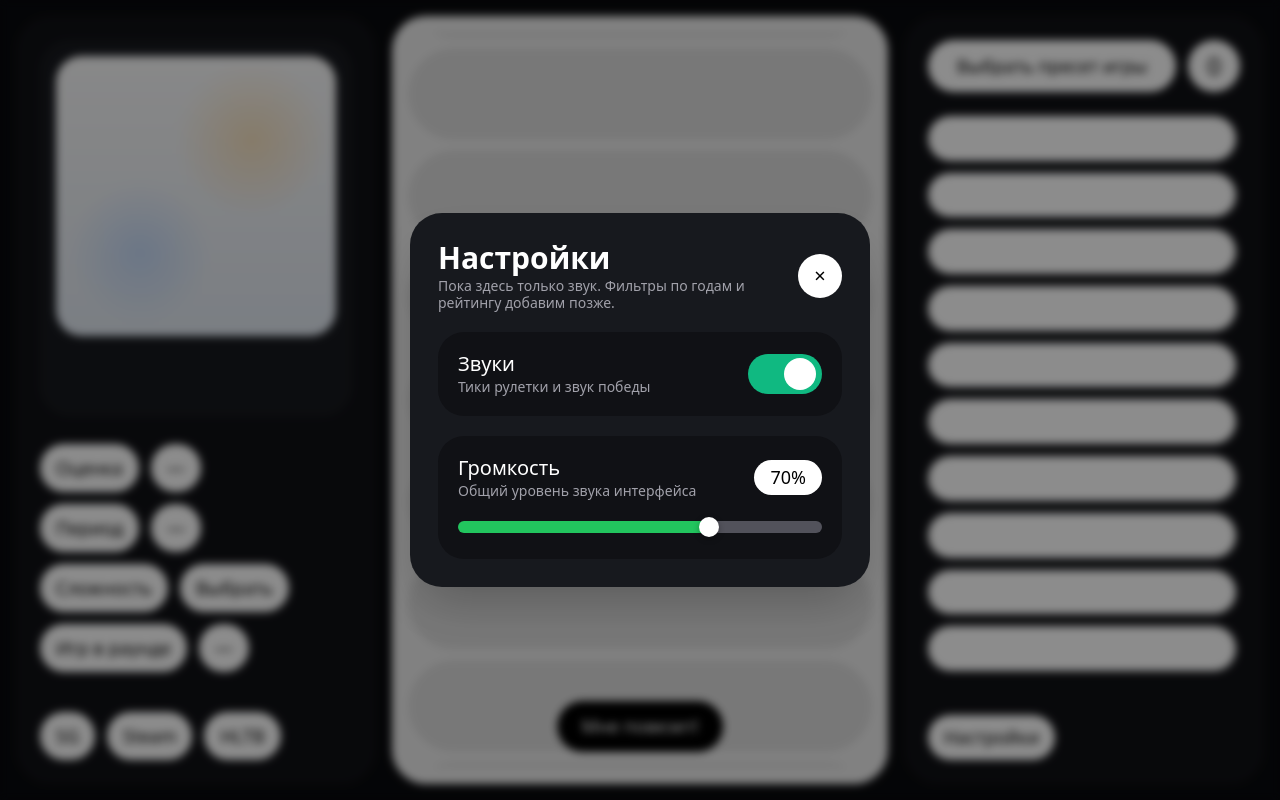
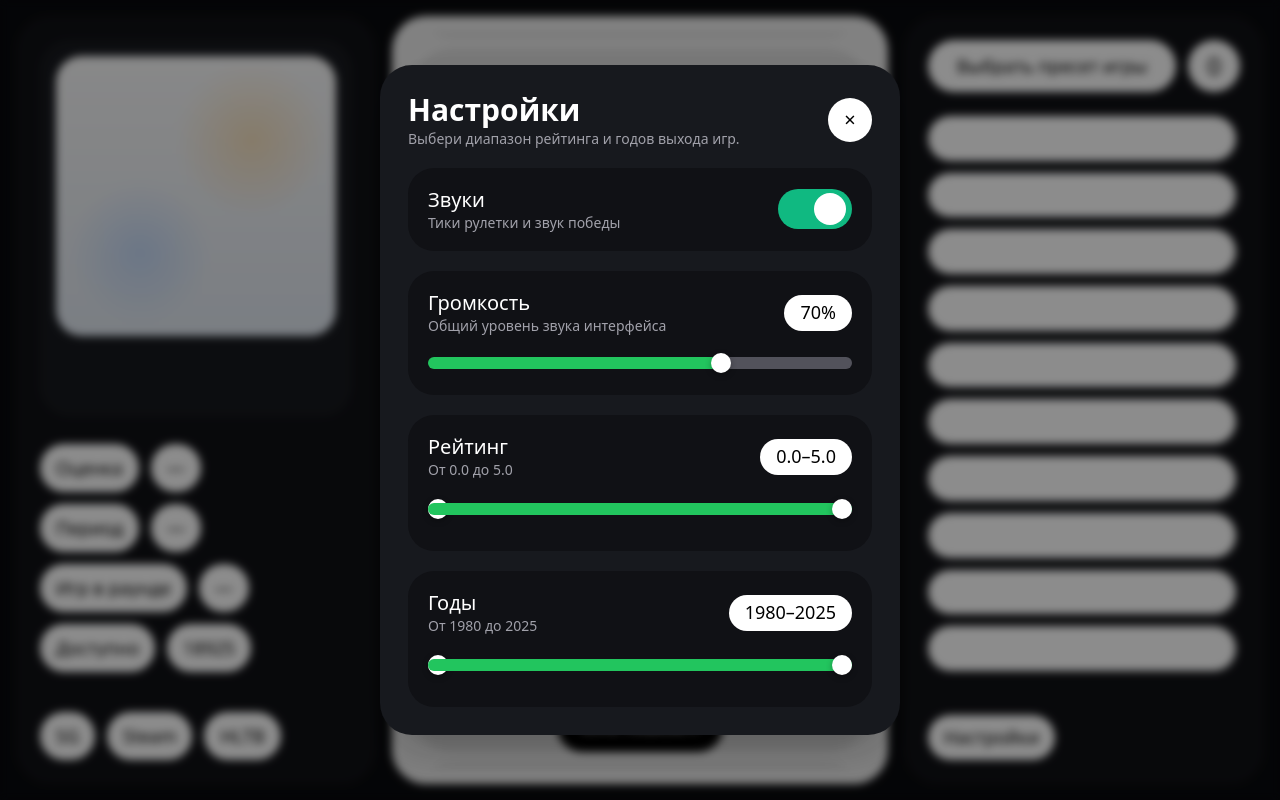
Before and after one commit to qwekee1/game-roulette-ui, a React (Vite) app: page / in a window 1280 px wide. Both pictures are taken after a click on the button "Настройки". Built offline with nearby package versions, Linux system fonts and the light colour scheme.

Commit message:
Добавление расширенных настроек

```diff
--- a/src/App.tsx
+++ b/src/App.tsx
@@ -13,6 +13,7 @@ type RawGameEntry = {
   url_stopgame: string;
   rating?: number | null;
   weight?: number | null;
+  year_range?: string | null;
 };
 
 type RawDatabase = {
@@ -25,6 +26,10 @@ type GameEntry = {
   title: string;
   stopgameUrl: string;
   stopgameSlug?: string;
+  ratingValue: number | null;
+  yearRangeRaw: string | null;
+  yearStart: number | null;
+  yearEnd: number | null;
   rating?: {
     value?: number | null;
     text?: string | null;
@@ -61,16 +66,69 @@ const VISIBLE_TRACK_HEIGHT =
   VISIBLE_ROWS * LANE_ITEM_HEIGHT + (VISIBLE_ROWS - 1) * STEP_GAP;
 const SPIN_POOL_SIZE = 10;
 
+const MIN_RATING = 0;
+const MAX_RATING = 5;
+const MIN_YEAR = 1980;
+const MAX_YEAR = 2025;
+
+const LS_SOUND_ENABLED = 'soundEnabled';
+const LS_SOUND_VOLUME = 'soundVolume';
+const LS_RATING_MIN = 'rouletteRatingMin';
+const LS_RATING_MAX = 'rouletteRatingMax';
+const LS_YEAR_MIN = 'rouletteYearMin';
+const LS_YEAR_MAX = 'rouletteYearMax';
+
+function clamp(value: number, min: number, max: number): number {
+  return Math.min(max, Math.max(min, value));
+}
+
+function parseYearRange(yearRange?: string | null): { start: number | null; end: number | null } {
+  if (!yearRange) return { start: null, end: null };
+
+  const match = yearRange.match(/(\d{4})\D+(\d{4})/);
+  if (match) {
+    const start = Number(match[1]);
+    const end = Number(match[2]);
+    if (Number.isFinite(start) && Number.isFinite(end)) {
+      return {
+        start: Math.min(start, end),
+        end: Math.max(start, end),
+      };
+    }
+  }
+
+  const single = yearRange.match(/(\d{4})/);
+  if (single) {
+    const year = Number(single[1]);
+    if (Number.isFinite(year)) {
+      return { start: year, end: year };
+    }
+  }
+
+  return { start: null, end: null };
+}
+
 function toGameEntry(raw: RawGameEntry): GameEntry {
+  const parsedYears = parseYearRange(raw.year_range);
+
   return {
     id: String(raw.id),
     title: raw.name,
     stopgameUrl: raw.url_stopgame,
     stopgameSlug: raw.url_stopgame.split('/').filter(Boolean).pop(),
+    ratingValue: typeof raw.rating === 'number' ? raw.rating : null,
+    yearRangeRaw: raw.year_range ?? null,
+    yearStart: parsedYears.start,
+    yearEnd: parsedYears.end,
     rating: {
       value: raw.rating ?? null,
       text: typeof raw.rating === 'number' ? raw.rating.toFixed(1) : null,
       allObservedValues: typeof raw.rating === 'number' ? [raw.rating.toFixed(1)] : [],
+    },
+    period: {
+      label: raw.year_range ?? '—',
+      startYear: parsedYears.start ?? undefined,
+      endYear: parsedYears.end ?? undefined,
     },
     assets: {
       stopgameCoverUrl: null,
@@ -167,6 +225,29 @@ function getPlaceholderRows(count: number): Array<{ id: string; title: string }>
   }));
 }
 
+function matchesFilters(
+  game: GameEntry,
+  ratingMin: number,
+  ratingMax: number,
+  yearMin: number,
+  yearMax: number,
+): boolean {
+  const rating = game.ratingValue ?? 0;
+  if (rating < ratingMin || rating > ratingMax) return false;
+
+  const start = game.yearStart ?? MIN_YEAR;
+  const end = game.yearEnd ?? MAX_YEAR;
+
+  return end >= yearMin && start <= yearMax;
+}
+
+function readNumberFromStorage(key: string, fallback: number): number {
+  const raw = window.localStorage.getItem(key);
+  if (raw === null) return fallback;
+  const parsed = Number(raw);
+  return Number.isFinite(parsed) ? parsed : fallback;
+}
+
 export default function GameRouletteUI() {
   const [gamesDb] = useState<GameEntry[]>(() => getGamesDb());
   const [spinPool, setSpinPool] = useState<GameEntry[]>([]);
@@ -182,14 +263,28 @@ export default function GameRouletteUI() {
   const [presetCount, setPresetCount] = useState<number>(0);
   const [isPresetOpen, setIsPresetOpen] = useState(false);
   const [isSettingsOpen, setIsSettingsOpen] = useState(false);
+
   const [isSoundEnabled, setIsSoundEnabled] = useState<boolean>(() => {
-    const saved = window.localStorage.getItem('soundEnabled');
+    const saved = window.localStorage.getItem(LS_SOUND_ENABLED);
     return saved !== null ? JSON.parse(saved) : true;
   });
   const [soundVolume, setSoundVolume] = useState<number>(() => {
-    const saved = window.localStorage.getItem('soundVolume');
+    const saved = window.localStorage.getItem(LS_SOUND_VOLUME);
     return saved !== null ? Number(saved) : 70;
   });
+
+  const [ratingMin, setRatingMin] = useState<number>(() =>
+    clamp(readNumberFromStorage(LS_RATING_MIN, MIN_RATING), MIN_RATING, MAX_RATING),
+  );
+  const [ratingMax, setRatingMax] = useState<number>(() =>
+    clamp(readNumberFromStorage(LS_RATING_MAX, MAX_RATING), MIN_RATING, MAX_RATING),
+  );
+  const [yearMin, setYearMin] = useState<number>(() =>
+    clamp(readNumberFromStorage(LS_YEAR_MIN, MIN_YEAR), MIN_YEAR, MAX_YEAR),
+  );
+  const [yearMax, setYearMax] = useState<number>(() =>
+    clamp(readNumberFromStorage(LS_YEAR_MAX, MAX_YEAR), MIN_YEAR, MAX_YEAR),
+  );
 
   const spinTimeoutRef = useRef<ReturnType<typeof window.setTimeout> | null>(null);
   const settleTimeoutRef = useRef<ReturnType<typeof window.setTimeout> | null>(null);
@@ -197,18 +292,61 @@ export default function GameRouletteUI() {
   const audioContextRef = useRef<AudioContext | null>(null);
   const tickTimeoutsRef = useRef<Array<ReturnType<typeof window.setTimeout>>>([]);
 
+  const filteredGamesDb = useMemo(() => {
+    const safeRatingMin = Math.min(ratingMin, ratingMax);
+    const safeRatingMax = Math.max(ratingMin, ratingMax);
+    const safeYearMin = Math.min(yearMin, yearMax);
+    const safeYearMax = Math.max(yearMin, yearMax);
+
+    return gamesDb.filter((game) =>
+      matchesFilters(game, safeRatingMin, safeRatingMax, safeYearMin, safeYearMax),
+    );
+  }, [gamesDb, ratingMin, ratingMax, yearMin, yearMax]);
+
   const repeatedSpinPool = useMemo(() => {
     if (spinPool.length === 0) return [];
     return Array.from({ length: 120 }, (_, index) => spinPool[index % spinPool.length]);
   }, [spinPool]);
 
   useEffect(() => {
-    window.localStorage.setItem('soundEnabled', JSON.stringify(isSoundEnabled));
+    window.localStorage.setItem(LS_SOUND_ENABLED, JSON.stringify(isSoundEnabled));
   }, [isSoundEnabled]);
 
   useEffect(() => {
-    window.localStorage.setItem('soundVolume', String(soundVolume));
+    window.localStorage.setItem(LS_SOUND_VOLUME, String(soundVolume));
   }, [soundVolume]);
+
+  useEffect(() => {
+    window.localStorage.setItem(LS_RATING_MIN, String(ratingMin));
+    window.localStorage.setItem(LS_RATING_MAX, String(ratingMax));
+    window.localStorage.setItem(LS_YEAR_MIN, String(yearMin));
+    window.localStorage.setItem(LS_YEAR_MAX, String(yearMax));
+  }, [ratingMin, ratingMax, yearMin, yearMax]);
+
+  useEffect(() => {
+    if (selectedGame && !filteredGamesDb.some((game) => game.id === selectedGame.id)) {
+      setSelectedGame(null);
+    }
+
+    if (spinPool.length > 0) {
+      const filteredPool = spinPool.filter((game) =>
+        filteredGamesDb.some((allowedGame) => allowedGame.id === game.id),
+      );
+      if (filteredPool.length !== spinPool.length) {
+        setSpinPool(filteredPool);
+      }
+    }
+
+    if (filteredGamesDb.length === 0) {
+      setSpinPool([]);
+      setSelectedGame(null);
+      setHasSpun(false);
+      setSpinSequence(null);
+      setSpinTransition('none');
+      setSpinTranslate(0);
+      setCenterIndex(0);
+    }
+  }, [filteredGamesDb, selectedGame, spinPool]);
 
   useEffect(() => {
     return () => {
@@ -318,14 +456,14 @@ export default function GameRouletteUI() {
   };
 
   const handleSpin = () => {
-    if (isSpinning || gamesDb.length === 0) return;
+    if (isSpinning || filteredGamesDb.length === 0) return;
 
     if (spinTimeoutRef.current !== null) window.clearTimeout(spinTimeoutRef.current);
     if (settleTimeoutRef.current !== null) window.clearTimeout(settleTimeoutRef.current);
     if (finalizeTimeoutRef.current !== null) window.clearTimeout(finalizeTimeoutRef.current);
     clearTickTimeouts();
 
-    const newRoundGames = getRandomGames(gamesDb, SPIN_POOL_SIZE);
+    const newRoundGames = getRandomGames(filteredGamesDb, SPIN_POOL_SIZE);
     if (newRoundGames.length === 0) return;
 
     const repeatedPool = Array.from(
@@ -386,6 +524,22 @@ export default function GameRouletteUI() {
   const rightColumnItems = hasSpun ? spinPool : [];
   const rightPlaceholders = !hasSpun ? getPlaceholderRows(SPIN_POOL_SIZE) : [];
 
+  const ratingTrackStyle = (min: number, max: number) => {
+    const left = ((min - MIN_RATING) / (MAX_RATING - MIN_RATING)) * 100;
+    const right = ((max - MIN_RATING) / (MAX_RATING - MIN_RATING)) * 100;
+    return {
+      background: `linear-gradient(to right, #52525b 0%, #52525b ${left}%, #22c55e ${left}%, #22c55e ${right}%, #52525b ${right}%, #52525b 100%)`,
+    };
+  };
+
+  const yearTrackStyle = (min: number, max: number) => {
+    const left = ((min - MIN_YEAR) / (MAX_YEAR - MIN_YEAR)) * 100;
+    const right = ((max - MIN_YEAR) / (MAX_YEAR - MIN_YEAR)) * 100;
+    return {
+      background: `linear-gradient(to right, #52525b 0%, #52525b ${left}%, #22c55e ${left}%, #22c55e ${right}%, #52525b ${right}%, #52525b 100%)`,
+    };
+  };
+
   return (
     <div
       className="relative h-screen w-screen overflow-hidden bg-[#090a0d] text-white"
@@ -424,44 +578,8 @@ export default function GameRouletteUI() {
           <div className="mt-7 space-y-2.5 xl:space-y-3">
             <InfoRow label="Оценка" value={getRatingText(selectedGame)} />
             <InfoRow label="Период" value={getPeriodText(selectedGame)} />
-
-            <div className="flex items-center gap-2.5 xl:gap-3">
-              <Pill>Сложность</Pill>
-              <div className="relative min-w-0 flex-1">
-                <button
-                  type="button"
-                  onClick={() => setIsDifficultyOpen((prev: boolean) => !prev)}
-                  className="relative inline-flex h-[42px] items-center rounded-full bg-white px-3 text-left text-[16px] font-medium text-black transition-all duration-200 ease-out hover:bg-zinc-100 active:scale-[0.98] xl:h-[48px] xl:px-4 xl:text-[18px]"
-                >
-                  <span className="block truncate leading-[1.15]">{difficulty ?? 'Выбрать'}</span>
-                </button>
-
-                <div
-                  className={[
-                    'absolute left-0 right-0 top-[calc(100%+10px)] z-20 origin-top rounded-[24px] bg-white p-2 shadow-2xl transition-all duration-200 ease-out',
-                    isDifficultyOpen
-                      ? 'pointer-events-auto translate-y-0 scale-100 opacity-100'
-                      : 'pointer-events-none -translate-y-2 scale-95 opacity-0',
-                  ].join(' ')}
-                >
-                  {DIFFICULTIES.map((item) => (
-                    <button
-                      key={item}
-                      type="button"
-                      onClick={() => {
-                        setDifficulty(item);
-                        setIsDifficultyOpen(false);
-                      }}
-                      className="w-full rounded-full px-5 py-2.5 text-left text-[15px] font-medium leading-[1.15] text-black transition-colors duration-200 hover:bg-zinc-100 xl:px-6 xl:py-3 xl:text-[16px]"
-                    >
-                      {item}
-                    </button>
-                  ))}
-                </div>
-              </div>
-            </div>
-
             <InfoRow label="Игр в раунде" value={hasSpun ? String(spinPool.length) : '—'} />
+            <InfoRow label="Доступно" value={String(filteredGamesDb.length)} />
           </div>
 
           <div className="mt-auto pt-5">
@@ -543,10 +661,10 @@ export default function GameRouletteUI() {
               <button
                 type="button"
                 onClick={handleSpin}
-                disabled={isSpinning}
+                disabled={isSpinning || filteredGamesDb.length === 0}
                 className="absolute bottom-4 left-1/2 z-20 -translate-x-1/2 whitespace-nowrap rounded-full bg-black px-5 py-2.5 text-[16px] font-medium text-white transition hover:scale-[1.02] disabled:cursor-not-allowed disabled:opacity-80 xl:px-6 xl:py-3 xl:text-[18px]"
               >
-                {isSpinning ? 'Крутим...' : 'Мне повезет!'}
+                {filteredGamesDb.length === 0 ? 'Нет игр по фильтрам' : isSpinning ? 'Крутим...' : 'Мне повезет!'}
               </button>
             </div>
           </div>
@@ -641,7 +759,7 @@ export default function GameRouletteUI() {
       >
         <div
           className={[
-            'w-full max-w-[460px] rounded-[32px] bg-[#17191e] p-6 shadow-2xl transition-all duration-300 ease-out xl:p-7',
+            'w-full max-w-[520px] rounded-[32px] bg-[#17191e] p-6 shadow-2xl transition-all duration-300 ease-out xl:p-7',
             isSettingsOpen ? 'translate-y-0 scale-100 opacity-100' : 'translate-y-4 scale-95 opacity-0',
           ].join(' ')}
         >
@@ -649,7 +767,7 @@ export default function GameRouletteUI() {
             <div>
               <h2 className="text-[26px] font-semibold leading-[1.12] text-white xl:text-[30px]">Настройки</h2>
               <p className="mt-1 text-sm leading-[1.2] text-zinc-400">
-                Пока здесь только звук. Фильтры по годам и рейтингу добавим позже.
+                Выбери диапазон рейтинга и годов выхода игр.
               </p>
             </div>
             <button
@@ -711,6 +829,92 @@ export default function GameRouletteUI() {
                   background: `linear-gradient(to right, #22c55e ${soundVolume}%, #52525b ${soundVolume}%)`,
                 }}
               />
+            </div>
+
+            <div className="rounded-[26px] bg-[#101115] p-4 xl:p-5">
+              <div className="mb-4 flex items-center justify-between gap-4">
+                <div>
+                  <div className="text-[18px] font-medium leading-[1.15] text-white xl:text-[20px]">Рейтинг</div>
+                  <div className="mt-1 text-sm leading-[1.2] text-zinc-400">От {ratingMin.toFixed(1)} до {ratingMax.toFixed(1)}</div>
+                </div>
+                <div className="rounded-full bg-white px-4 py-2 text-[16px] font-medium leading-[1.1] text-black xl:text-[18px]">
+                  {ratingMin.toFixed(1)}–{ratingMax.toFixed(1)}
+                </div>
+              </div>
+
+              <div className="relative pt-2">
+                <input
+                  type="range"
+                  min={MIN_RATING}
+                  max={MAX_RATING}
+                  step={0.1}
+                  value={ratingMin}
+                  onChange={(event) => {
+                    const next = Number(event.target.value);
+                    setRatingMin(Math.min(next, ratingMax));
+                  }}
+                  className="slider absolute left-0 top-2 h-3 w-full cursor-pointer appearance-none rounded-full bg-transparent"
+                  style={ratingTrackStyle(ratingMin, ratingMax)}
+                />
+                <input
+                  type="range"
+                  min={MIN_RATING}
+                  max={MAX_RATING}
+                  step={0.1}
+                  value={ratingMax}
+                  onChange={(event) => {
+                    const next = Number(event.target.value);
+                    setRatingMax(Math.max(next, ratingMin));
+                  }}
+                  className="slider absolute left-0 top-2 h-3 w-full cursor-pointer appearance-none rounded-full bg-transparent"
+                  style={ratingTrackStyle(ratingMin, ratingMax)}
+                />
+                <div className="h-7" />
+              </div>
+            </div>
+
+            <div className="rounded-[26px] bg-[#101115] p-4 xl:p-5">
+              <div className="mb-4 flex items-center justify-between gap-4">
+                <div>
+                  <div className="text-[18px] font-medium leading-[1.15] text-white xl:text-[20px]">Годы</div>
+                  <div className="mt-1 text-sm leading-[1.2] text-zinc-400">От {yearMin} до {yearMax}</div>
+                </div>
+                <div className="rounded-full bg-white px-4 py-2 text-[16px] font-medium leading-[1.1] text-black xl:text-[18px]">
+                  {yearMin}–{yearMax}
+                </div>
+              </div>
+
+              <div className="relative pt-2">
+                <input
+                  type="range"
+                  min={MIN_YEAR}
+                  max={MAX_YEAR}
+                  step={1}
+                  value={yearMin}
+                  onChange={(event) => {
+                    const next = Number(event.target.value);
+                    setYearMin(Math.min(next, yearMax));
+                  }}
+                  className="slider absolute left-0 top-2 h-3 w-full cursor-pointer appearance-none rounded-full bg-transparent"
+                  style={yearTrackStyle(yearMin, yearMax)}
+                />
+                <input
+                  type="range"
+                  min={MIN_YEAR}
+                  max={MAX_YEAR}
+                  step={1}
+                  value={yearMax}
+                  onChange={(event) => {
+                    const next = Number(event.target.value);
+                    setYearMax(Math.max(next, yearMin));
+                  }}
+                  className="slider absolute left-0 top-2 h-3 w-full cursor-pointer appearance-none rounded-full bg-transparent"
+                  style={yearTrackStyle(yearMin, yearMax)}
+                />
+                <div className="h-7" />
+              </div>
+            </div>
+          </div>
 
           <style>{`
             .slider::-webkit-slider-thumb {
@@ -723,6 +927,8 @@ export default function GameRouletteUI() {
               box-shadow: 0 2px 6px rgba(0,0,0,0.3);
               border: none;
               transition: transform 0.15s ease;
+              pointer-events: auto;
+              position: relative;
             }
             .slider::-webkit-slider-thumb:hover {
               transform: scale(1.1);
@@ -734,10 +940,9 @@ export default function GameRouletteUI() {
               background: #ffffff;
               cursor: pointer;
               border: none;
+              pointer-events: auto;
             }
           `}</style>
-            </div>
-          </div>
         </div>
       </div>
     </div>
```
Lines whose indentation alone changed are shown as unchanged.
